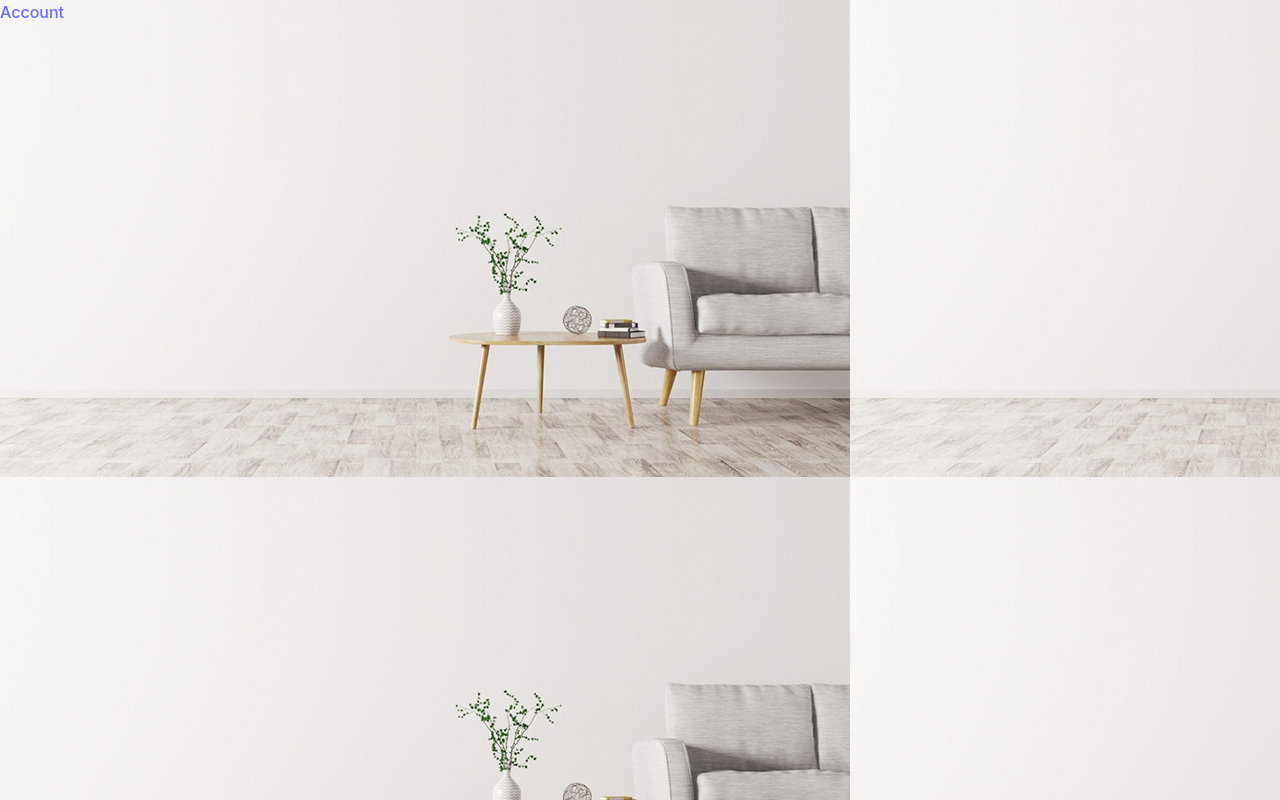
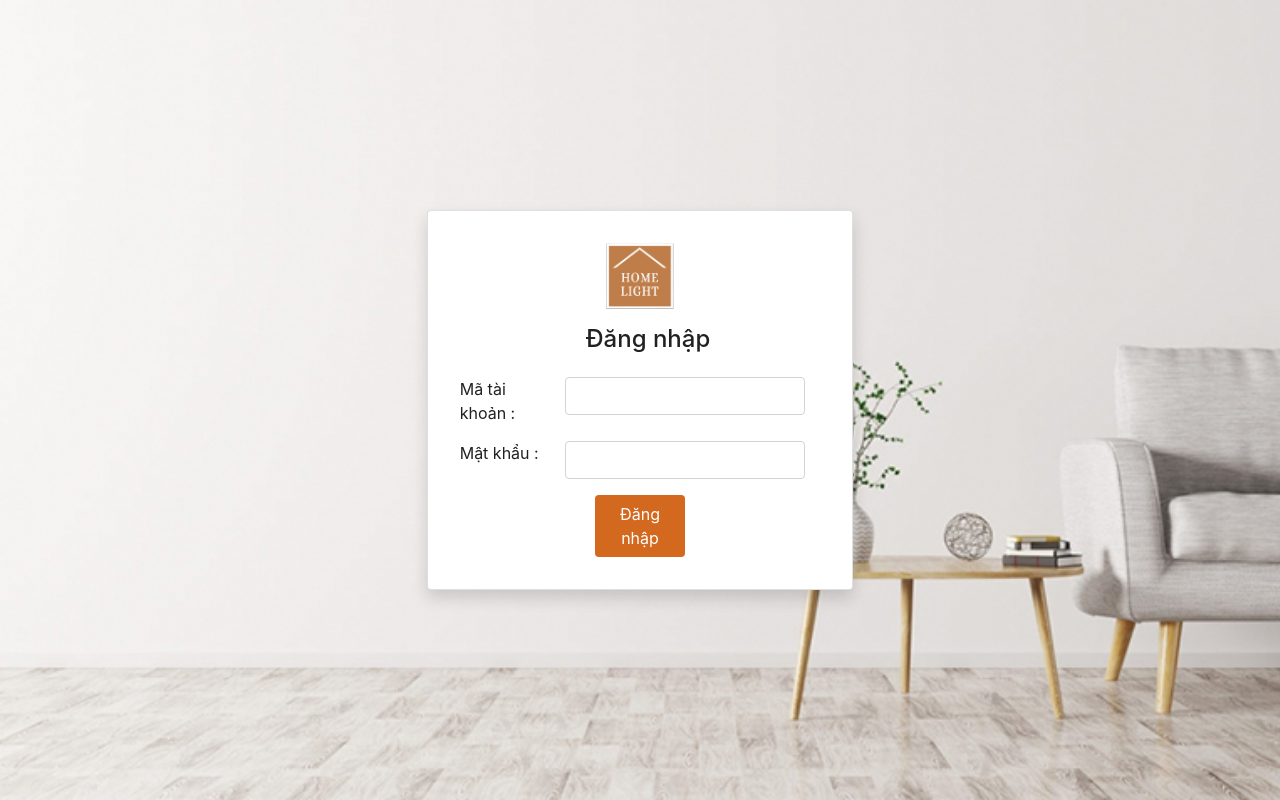
Before and after one commit to LanAnh281/Appointment-Booking, a Vue app in the folder Frontend/: page /login in a window 1280 px wide. Built offline with nearby package versions, Linux system fonts and the light colour scheme.

Commit message:
interface of login

```diff
--- a/Frontend/src/assets/style/global.css
+++ b/Frontend/src/assets/style/global.css
@@ -10,6 +10,8 @@
     --red: #ea5455;
     --orange: #ff9f43;
     --yellow: #ffc107;
+    --chocolate:#d2691e;
+    --beige:#f2f2d3;
     --header:8vh;
     --footer:8vh;
     --navbar:8vh;
@@ -60,5 +62,13 @@
     background-image: var(--background-login);
     width: 100wh;
     height: 100vh;
-    mask-repeat: no-repeat;
+    background-repeat: no-repeat;
+    background-size: cover;
 }
+.btn-login{
+    background-color: var(--chocolate);
+    color: var(--white);
+}
+.btn-login:hover{
+    color: var(--beige)
+}
--- a/Frontend/src/view/common/login.vue
+++ b/Frontend/src/view/common/login.vue
@@ -1,5 +1,54 @@
+<script>
+export default {
+  components: {},
+  setup() {
+    const login = () => {
+      console.log("Login now");
+    };
+    return {
+      login,
+    };
+  },
+};
+</script>
 <template>
-  <div class="login">
-    <router-link :to="{ name: 'Account' }">Account </router-link>
+  <div class="login container-fluid">
+    <div class="row justify-content-around align-items-center vh-100">
+      <div class="card shadow col-4">
+        <div class="row justify-content-center">
+          <router-link :to="{ name: 'Account' }" class="col-3">
+            <img
+              src="../../assets/image/logo.PNG"
+              style="width: 100%; height: 100%"
+            />
+          </router-link>
+          <h4 class="text-center mt-3 ml-3 col-12">Đăng nhập</h4>
+        </div>
+        <form @submit.prevent="login" class="container mt-3">
+          <div class="form-group row">
+            <label for="inputUserName" class="col-sm-3 col-form-label p-0"
+              >Mã tài khoản :</label
+            >
+            <div class="col-sm-9">
+              <input type="text" class="form-control" id="inputUserName" />
+            </div>
+          </div>
+          <div class="form-group row">
+            <label for="inputPassword" class="col-sm-3 col-form-label p-0"
+              >Mật khẩu :</label
+            >
+            <div class="col-sm-9">
+              <input type="password" class="form-control" id="inputPassword" />
+            </div>
+          </div>
+          <div class="form-group row justify-content-around mb-0">
+            <button type="submit" class="btn btn-login col-sm-3">
+              Đăng nhập
+            </button>
+          </div>
+        </form>
+      </div>
+    </div>
   </div>
 </template>
+<style></style>
```
Also changed, not shown: Frontend/src/assets/image/logo.PNG (added).
